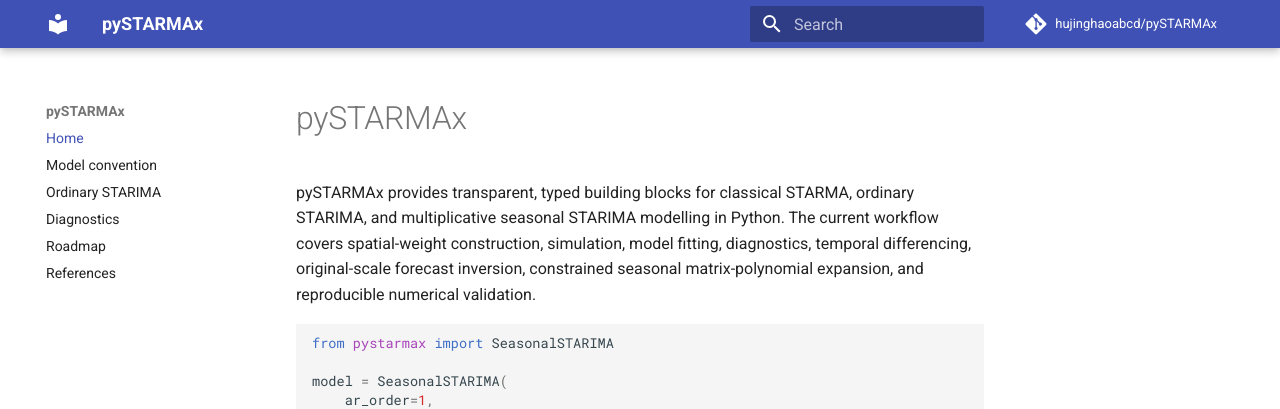
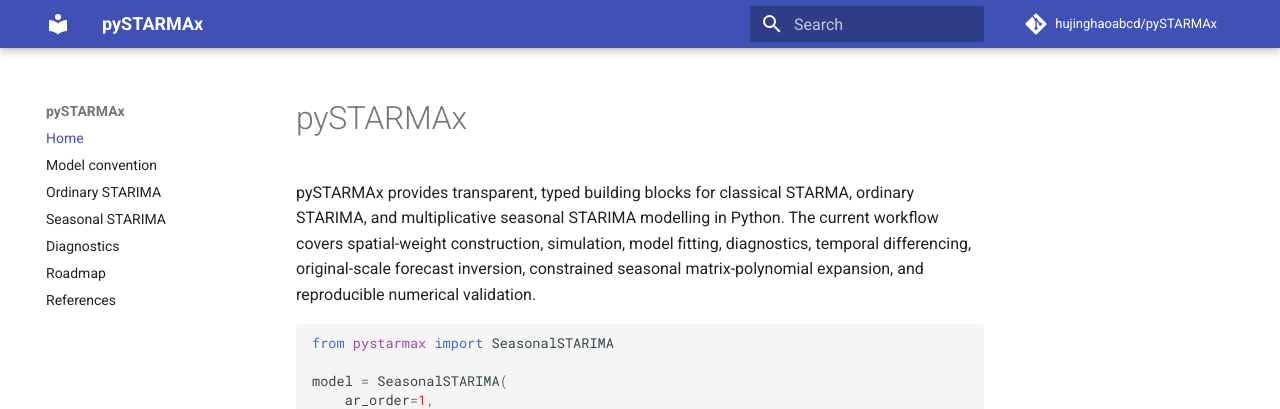
Before and after one commit to hujinghaoabcd/pySTARMAx, an MkDocs documentation site: the page built from docs/index.md, in a window 1280 px wide. Shown: the top 409 px of the page. Built offline with MkDocs 1.6.1 and Material for MkDocs 9.7.7, drawn with Linux system fonts in a browser that asks for light colours; comment, search, counter and statistics services are not loaded.

Commit message:
Add seasonal page to documentation navigation

```diff
--- a/mkdocs.yml
+++ b/mkdocs.yml
@@ -8,6 +8,7 @@
   - Home: index.md
   - Model convention: model.md
   - Ordinary STARIMA: starima.md
+  - Seasonal STARIMA: seasonal.md
   - Diagnostics: diagnostics.md
   - Roadmap: roadmap.md
   - References: references.md
```
